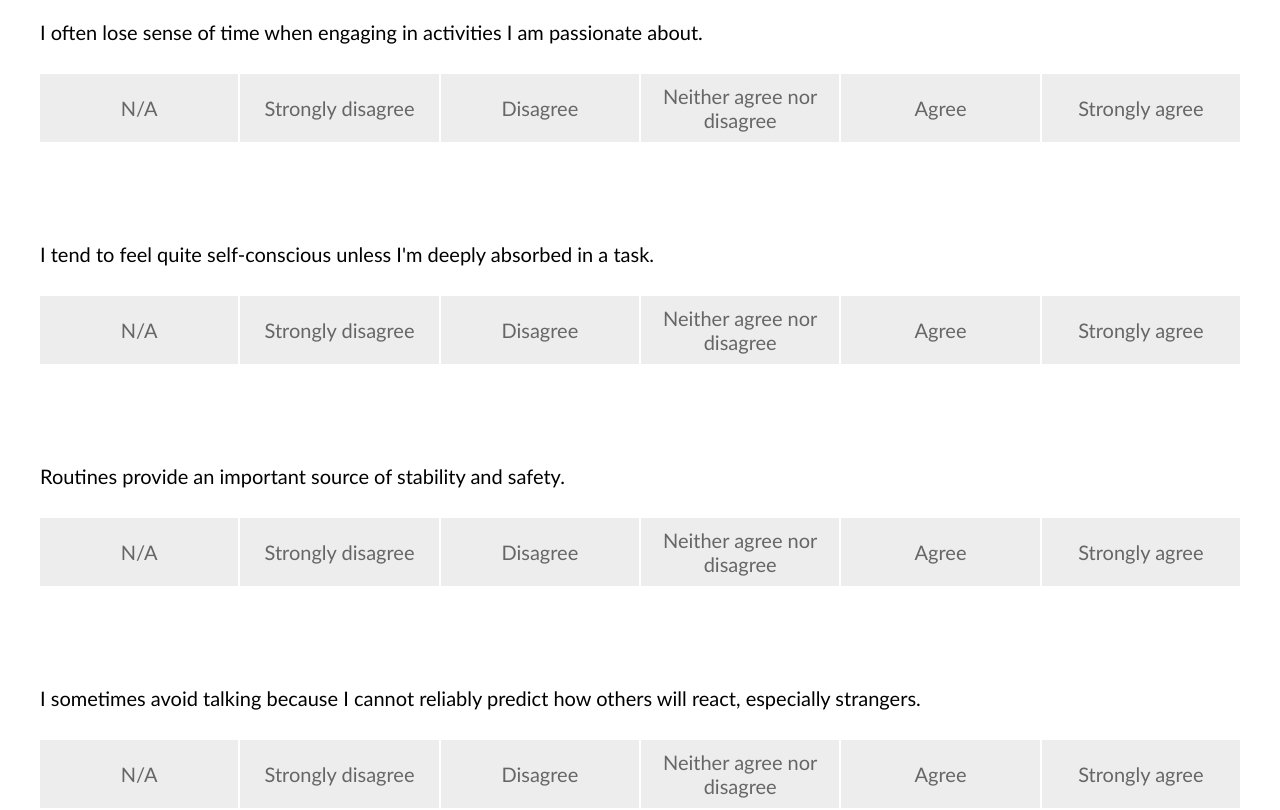
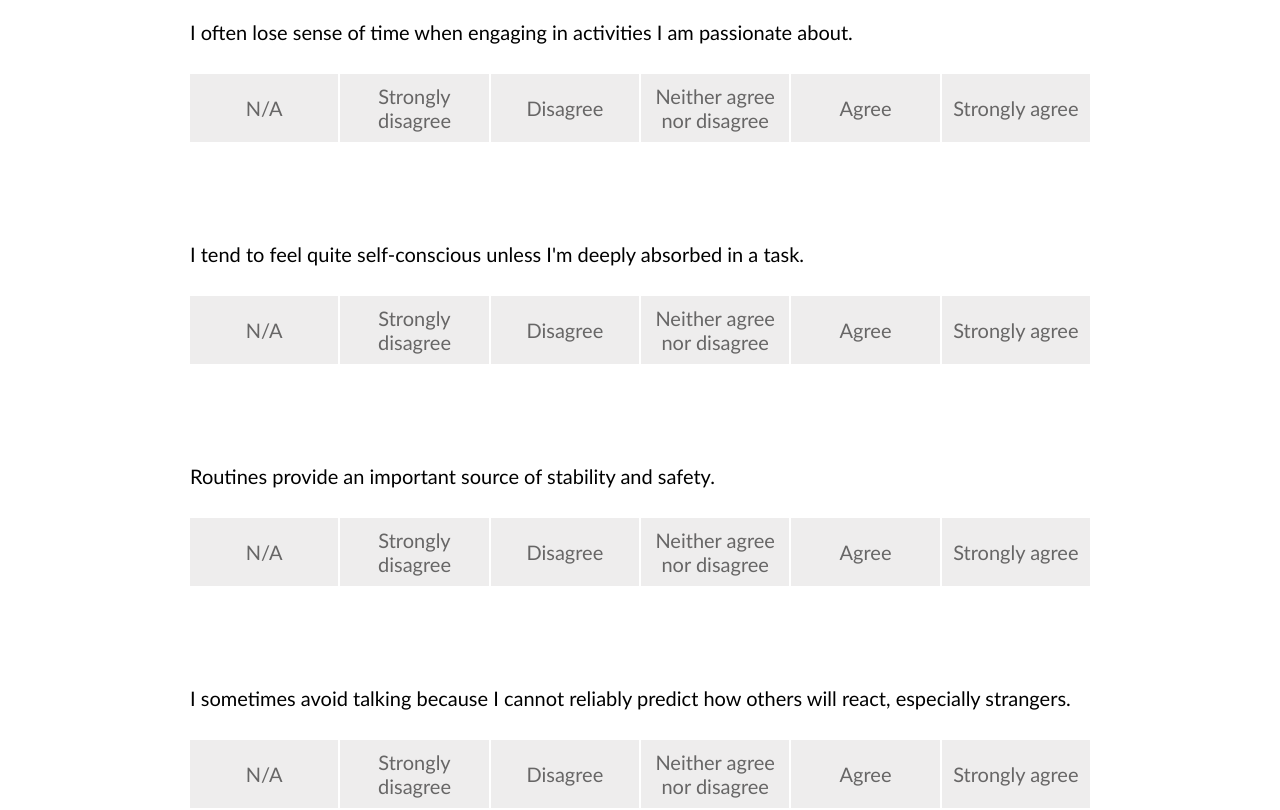
Before and after one commit to croach/monotropism.app, a SvelteKit app: page / in a window 1280 px wide. Shown: the top 810 px of the page. Built offline with nearby package versions, Linux system fonts and the light colour scheme.

Commit message:
Refactor CSS and reduce width

```diff
--- a/src/routes/+page.svelte
+++ b/src/routes/+page.svelte
@@ -8,7 +8,7 @@
   console.log(form)
 </script>
 
-<div class="questions">
+<div class="centered questions">
   <form name="questionnaire" method="POST">
 
     {#each data.questions as { id, text, reversed }}
@@ -38,13 +38,17 @@
     <div class="submit-button">
       <button>Submit</button>
     </div>
+
   </form>
 </div>
 
 <style>
-  .questions {
+  .centered {
     display: flex;
     justify-content: center;
+  }
+
+  .questions {
     padding-top: 20px;
   }
 
@@ -57,7 +61,7 @@
     border: 0;
     padding: 0 0 100px 0;
     display: grid;
-    max-width: 1200px;
+    max-width: 900px;
     grid-auto-rows: 1fr;
     gap: 2px;
     grid-template-columns: repeat(6, minmax(0, 1fr));
```
